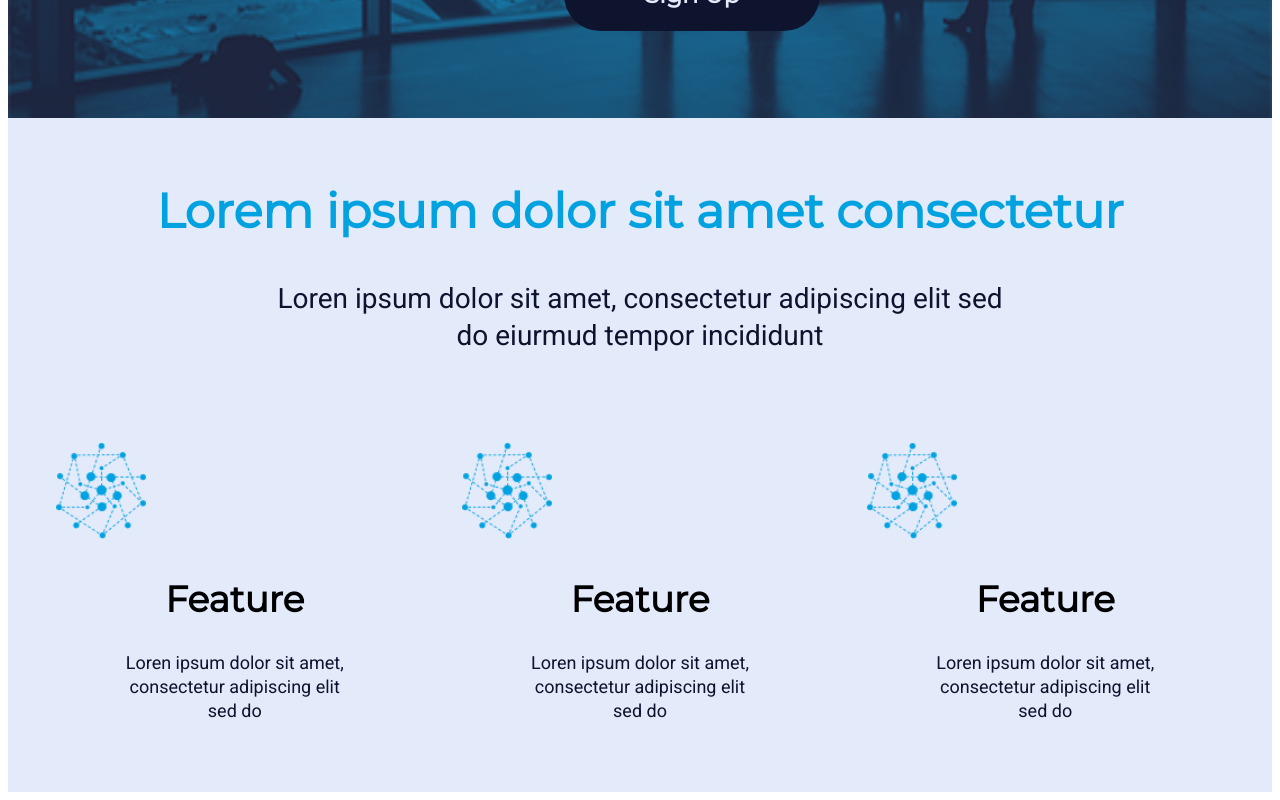
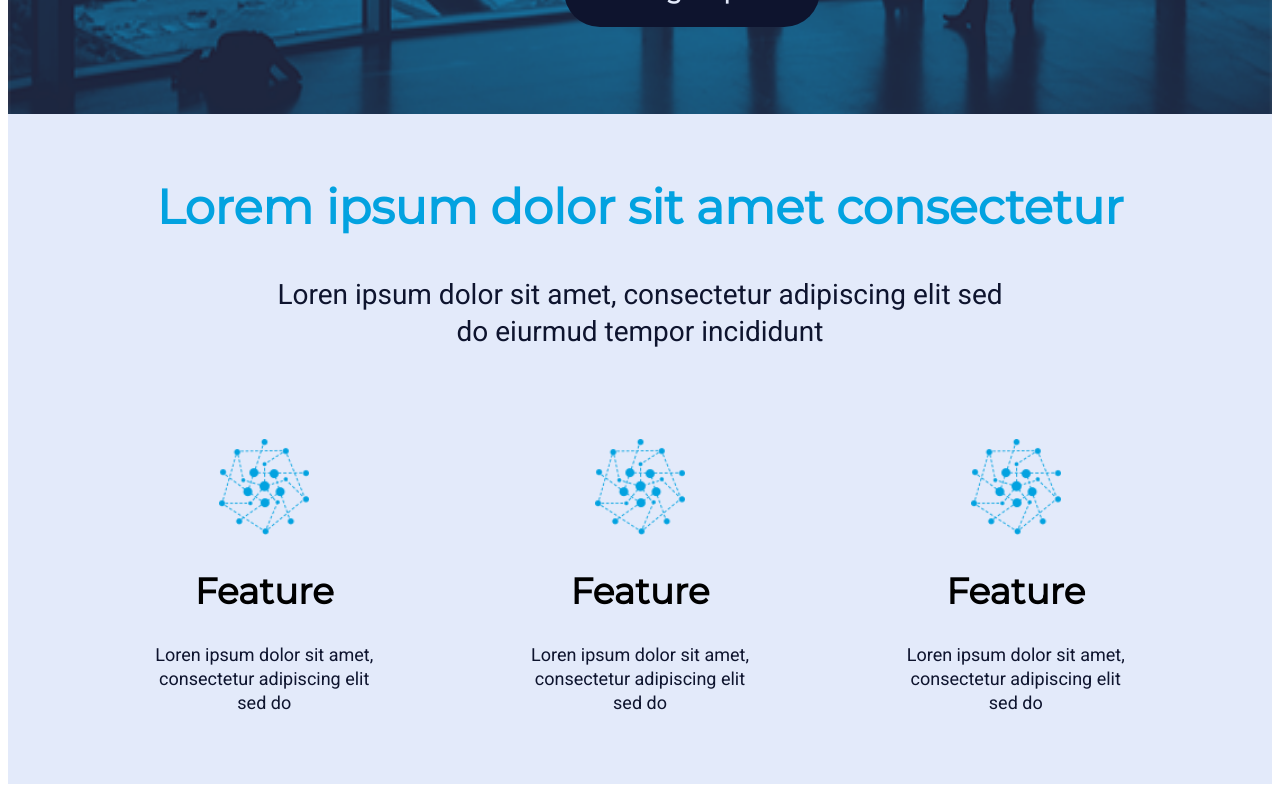
Before and after one commit to AMSpears/provide-services, a React (Create React App) app: page / in a window 1280 px wide. Shown: the part 727-1527 px from the top of the page. Built offline with nearby package versions, Linux system fonts and the light colour scheme.

Commit message:
fix feature img to align center

```diff
--- a/src/components/Content/Content.css
+++ b/src/components/Content/Content.css
@@ -106,12 +106,13 @@ p {
 img {
     max-height: 100%;
     max-width: 100%;
+    display: block;
+    margin: auto;
 }
 .feature-item-img  {
     height: 96.07px;
     width: 90px;
     margin-top:61px;
-    margin-right:267px;
 }
 .feature-item-title {
     height: 44px;
```
